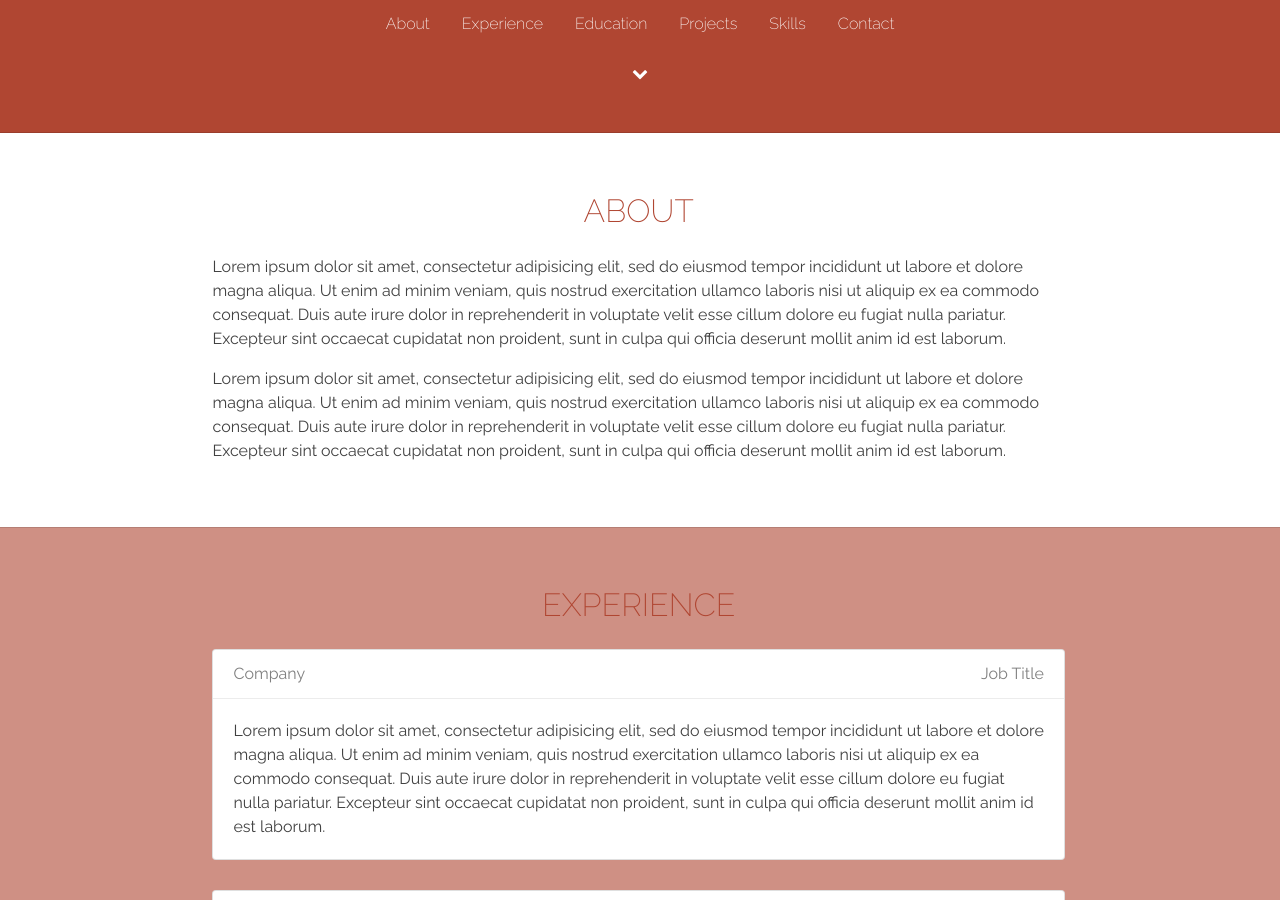
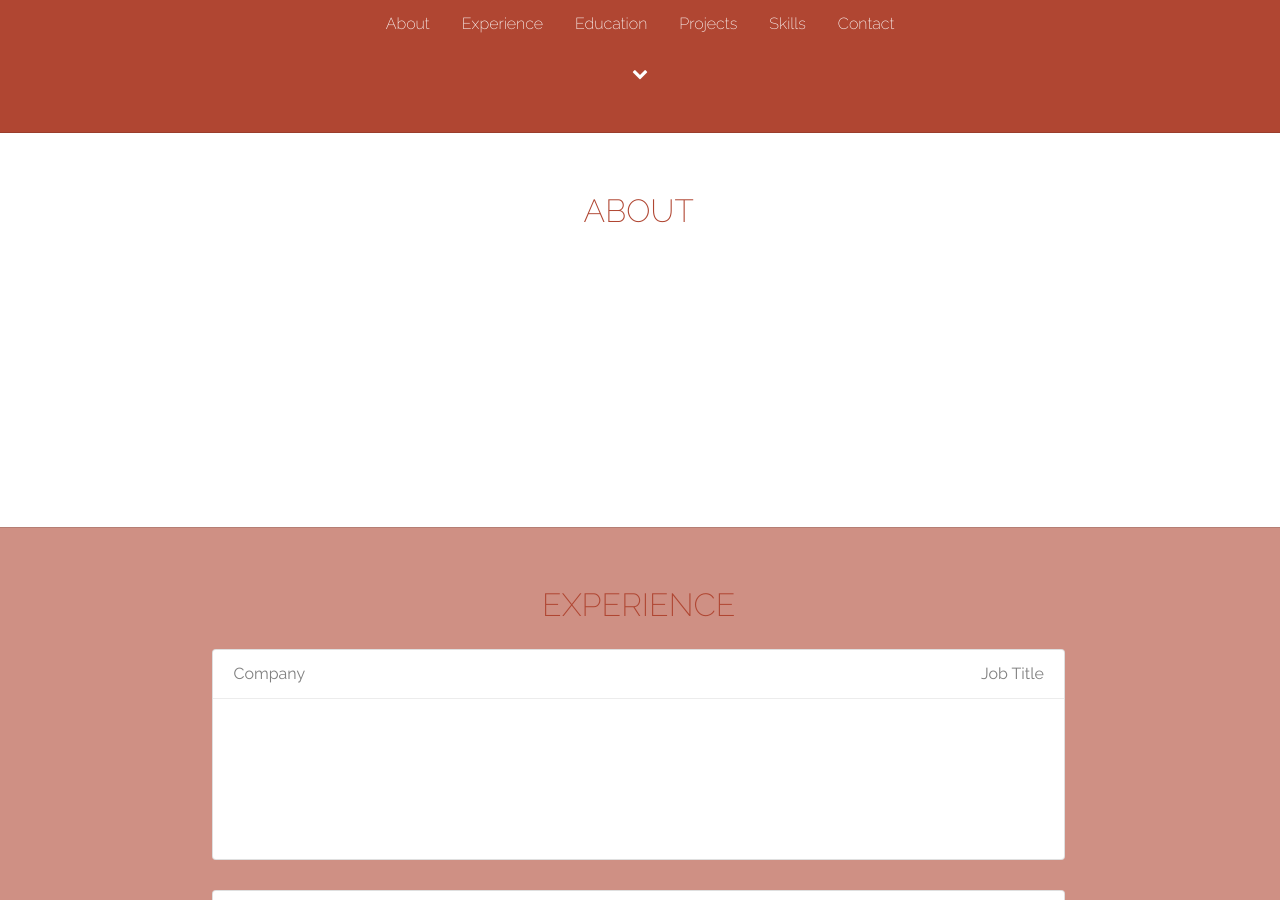
Before and after one commit to kunleAdeyinka/kunleAdeyinka.github.io, a Jekyll site: the page built from index.html, in a window 1280 px wide and 900 px high, scrolled down 767 px. Built offline with Jekyll 4.4.1, drawn with Linux system fonts in a browser that asks for light colours; Markdown is read by kramdown in place of the engine named in the settings; some of the changed text lies outside the part shown.

Commit message:
updated footer
updated font color for footer

```diff
--- a/_layouts/default.html
+++ b/_layouts/default.html
@@ -29,7 +29,7 @@
 				  <div class="content-header">
 				  </div>
 				  <div class="content-body">
-					<p>Copyright YOUR NAME 2017</p>
+					<p>&copy; 2015 kunleadeyinka.github.io</p>
 				  </div>
 				</div>
 				<div class="side-content"></div>
--- a/css/main.css
+++ b/css/main.css
@@ -144,7 +144,7 @@
 
 .content-body {
     line-height: 1.5;
-    color: rgba(0,0,0,.75);
+    color: rgba(255,255,255,.75);
 }
 
 /*EDUCATION*/
@@ -228,7 +228,7 @@
 }
 
 /*CONTACT*/
-.blue {
+.carmine {
     background: #B04632;
     text-align: center;
 }
--- a/index.html
+++ b/index.html
@@ -214,7 +214,7 @@
 
 <!-- BEGIN CONTACT -->
 
-<div class="row blue">
+<div class="row carmine">
         <div class="side-content"></div>
         <div class="main-content">
           <div class="content-header">
```
